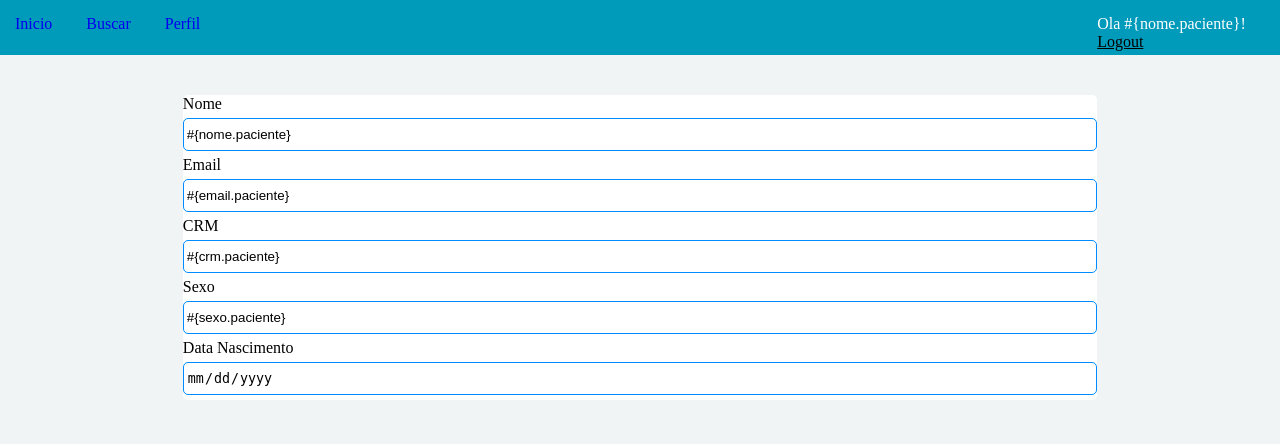
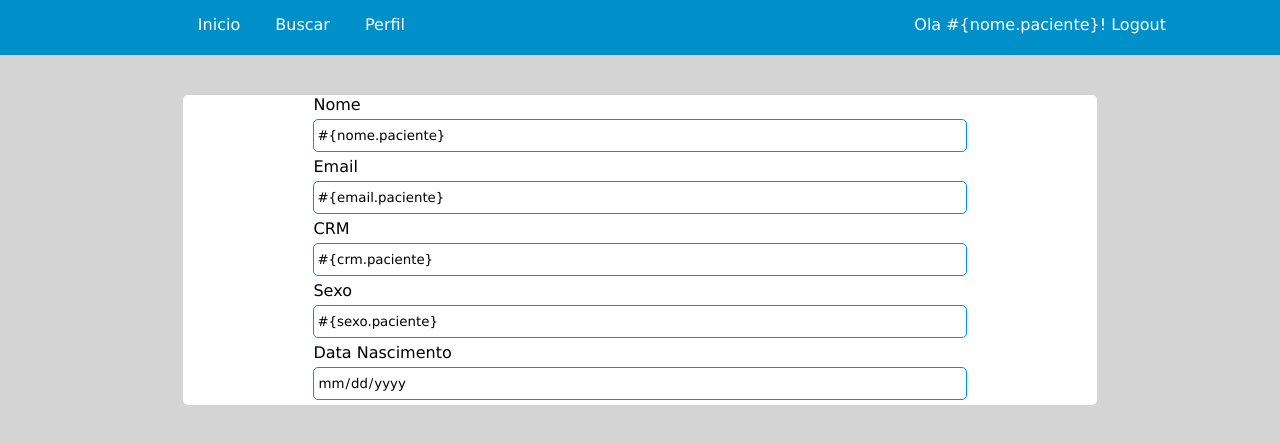
Before and after one commit to GabrielTBeserra/GG-MEDICS, a PHP site: page /web/view/Pages/profile_medic.php in a window 1280 px wide. Shown: the top 444 px of the page. Run offline with PHP 8.4, Linux system fonts and the light colour scheme.

Commit message:
Novo style

```diff
--- a/view/Pages/profile_medic.php
+++ b/view/Pages/profile_medic.php
@@ -22,7 +22,7 @@
             </nav>
 
             <div class="logged-info">
-                <p>Ola #{nome.paciente}! <a href="controllers/logout.php">Logout</a></p>
+                <p>Ola #{nome.paciente}! <a class="logout-button" href="controllers/logout.php">Logout</a></p>
             </div>
         </div>
 
--- a/view/Pages/profile_normal.php
+++ b/view/Pages/profile_normal.php
@@ -20,7 +20,7 @@
             </nav>
 
             <div class="logged-info">
-                <p>Ola #{nome.paciente}! <a href="controllers/logout.php">Logout</a></p>
+                <p>Ola #{nome.paciente}! <a class="logout-button" href="controllers/logout.php">Logout</a></p>
             </div>
         </div>
 
--- a/view/Pages/search_patient.php
+++ b/view/Pages/search_patient.php
@@ -21,7 +21,7 @@
                 </ul>
             </nav>
             <div class="logged-info">
-                <p>Ola #{nome.paciente}! <a href="controllers/logout.php">Logout</a></p>
+                <p>Ola #{nome.paciente}! <a class="logout-button" href="controllers/logout.php">Logout</a></p>
             </div>
         </div>
 
--- a/view/Pages/view_profile.php
+++ b/view/Pages/view_profile.php
@@ -16,7 +16,7 @@
         <div class="menu-bar">
             <nav id="menu-itens">
                 <ul>
-                <button onclick="location.href = document.referrer;">Voltar</button>
+                <button class="button-voltar" onclick="location.href = document.referrer;">Voltar</button>
                 </ul>
             </nav>
         </div>
--- a/view/Styles/style.css
+++ b/view/Styles/style.css
@@ -1,10 +1,12 @@
 * {
   padding: 0px;
   margin: 0px;
+  font-family: "Lucida Sans", "Lucida Sans Regular", "Lucida Grande",
+    "Lucida Sans Unicode", Geneva, Verdana, sans-serif;
 }
 
 body {
-  background-color: #f0f4f5;
+  background-color: #d5d4d4;
 }
 
 .main-content {
@@ -14,23 +16,24 @@ body {
 
 .menu-bar {
   height: 55px;
-  background-color: #009abb;
+  background-color: #0090c9;
   grid-column: 1/8;
   display: grid;
   grid-template-columns: 1fr 1fr 1fr 1fr 1fr 1fr 1fr;
 }
 
 .menu-bar #menu-itens {
+  color: white !important;
   text-decoration: none;
   margin-top: 15px;
-  grid-column: 1/3;
+  grid-column: 2/4;
   list-style: none;
 }
 
 .menu-bar .logged-info {
   margin-top: 15px;
   color: white;
-  grid-column: 7/8;
+  grid-column: 6/8;
 }
 
 .menu-bar .logged-info a {
@@ -40,12 +43,18 @@ body {
 .menu-bar #menu-itens ul li {
   text-decoration: none;
   display: inline;
+  color: white !important;
 }
 
 .menu-bar #menu-itens a {
   text-decoration: none;
   padding: 15px;
   border-radius: 15px;
+  color: white !important;
+}
+
+.menu-bar #menu-itens a:hover {
+  color: blue !important;
 }
 
 .page-content {
@@ -74,16 +83,25 @@ body {
   display: grid;
   grid-template-columns: 1fr 1fr 1fr 1fr 1fr 1fr 1fr;
 }
+.logout-button {
+  text-decoration: none;
+  color: rgb(255, 255, 255) !important;
+}
+
+.logout-button:hover {
+  color: red !important;
+  font-weight: bold;
+}
 
 .label {
-  grid-column: 1/8;
+  grid-column: 2/7;
 }
 
 .input-profile {
   margin-top: 5px;
   margin-bottom: 5px;
   height: 25px;
-  grid-column: 1/8;
+  grid-column: 2/7;
   border-radius: 5px;
   padding: 3px;
   border: rgb(0, 140, 255) 1px solid;
```
Also changed, not shown: other parts of view/Styles/style.css (+38 -0 lines), view/Pages/index_medic.php (+1 -11 lines), view/Pages/index_patient.php (+7 -5 lines).
